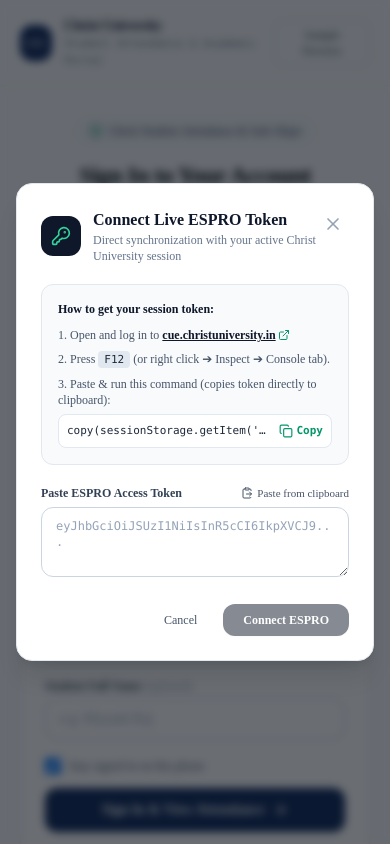
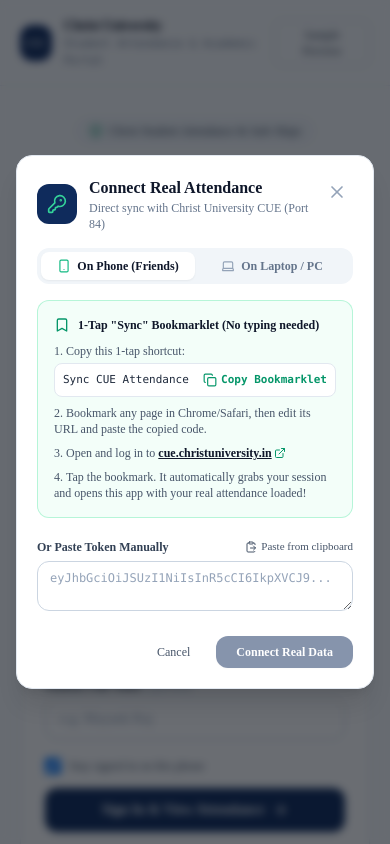
Before and after one commit to M20A03/Christ-Attendace-System, a Next.js app in the folder frontend/: page / in a window 390 px wide. Both pictures are taken after a click on the button "Connect Live ESPRO Session (Real Data)". Shown: the top 844 px of the page. Built offline with nearby package versions, Linux system fonts and the light colour scheme; no server answers.

Commit message:
feat: add 1-tap mobile bookmarklet & URL sync for friends

```diff
--- a/frontend/app/page.tsx
+++ b/frontend/app/page.tsx
@@ -31,10 +31,28 @@ export default function LandingPage() {
   const [studentName, setStudentName] = useState("");
   const [rememberMe, setRememberMe] = useState(true);
 
-  // Auto-redirect if already signed in on this phone/browser
+  // Auto-redirect if already signed in, or handle ?token= param from Bookmarklet/URL
   useEffect(() => {
     if (typeof window !== "undefined") {
       const params = new URLSearchParams(window.location.search);
+      const incomingToken = params.get("token");
+
+      if (incomingToken) {
+        setLoading(true);
+        import("@/lib/api").then(({ loginWithEsproToken }) => {
+          loginWithEsproToken(incomingToken.trim())
+            .then(() => {
+              window.history.replaceState({}, document.title, window.location.pathname);
+              router.replace("/dashboard");
+            })
+            .catch((err) => {
+              setError("ESPRO session token invalid or expired. Please sync again from CUE.");
+              setLoading(false);
+            });
+        });
+        return;
+      }
+
       if (params.get("expired") === "true") {
         setSessionExpired(true);
       } else if (hasActiveSession()) {
--- a/frontend/components/EsproTokenModal.tsx
+++ b/frontend/components/EsproTokenModal.tsx
@@ -3,7 +3,19 @@
 import React, { useState } from "react";
 import { useRouter } from "next/navigation";
 import { loginWithEsproToken } from "@/lib/api";
-import { KeyRound, X, Check, Copy, ExternalLink, AlertCircle, Loader2, ClipboardPaste } from "lucide-react";
+import {
+  KeyRound,
+  X,
+  Check,
+  Copy,
+  ExternalLink,
+  AlertCircle,
+  Loader2,
+  ClipboardPaste,
+  Smartphone,
+  Laptop,
+  Bookmark,
+} from "lucide-react";
 
 interface EsproTokenModalProps {
   isOpen: boolean;
@@ -16,14 +28,24 @@ export const EsproTokenModal: React.FC<EsproTokenModalProps> = ({ isOpen, onClos
   const [loading, setLoading] = useState(false);
   const [error, setError] = useState<string | null>(null);
   const [copiedSnippet, setCopiedSnippet] = useState(false);
+  const [copiedBookmarklet, setCopiedBookmarklet] = useState(false);
+  const [mode, setMode] = useState<"phone" | "laptop">("phone");
 
   if (!isOpen) return null;
 
+  const bookmarkletCode = `javascript:location.href='https://christ-attendance-viewer.vercel.app/?token='+encodeURIComponent(sessionStorage.getItem('token')||'')`;
+
+  const copyBookmarklet = () => {
+    navigator.clipboard.writeText(bookmarkletCode);
+    setCopiedBookmarklet(true);
+    setTimeout(() => setCopiedBookmarklet(false), 2500);
+  };
+
   const copyConsoleSnippet = () => {
-    const code = `copy(sessionStorage.getItem('token') || localStorage.getItem('token') || '')`;
+    const code = `copy(sessionStorage.getItem('token') || '')`;
     navigator.clipboard.writeText(code);
     setCopiedSnippet(true);
-    setTimeout(() => setCopiedSnippet(false), 2000);
+    setTimeout(() => setCopiedSnippet(false), 2500);
   };
 
   const handlePasteFromClipboard = async () => {
@@ -34,7 +56,7 @@ export const EsproTokenModal: React.FC<EsproTokenModalProps> = ({ isOpen, onClos
         setError(null);
       }
     } catch {
-      setError("Clipboard read permission denied. Please paste manually into the box.");
+      setError("Clipboard permission denied. Please paste manually into the box.");
     }
   };
 
@@ -46,7 +68,6 @@ export const EsproTokenModal: React.FC<EsproTokenModalProps> = ({ isOpen, onClos
       return;
     }
 
-    // Strip wrapping quotes or JSON if copied raw
     if ((cleaned.startsWith('"') && cleaned.endsWith('"')) || (cleaned.startsWith("'") && cleaned.endsWith("'"))) {
       cleaned = cleaned.slice(1, -1).trim();
     }
@@ -54,9 +75,7 @@ export const EsproTokenModal: React.FC<EsproTokenModalProps> = ({ isOpen, onClos
       try {
         const parsed = JSON.parse(cleaned);
         cleaned = parsed.token || parsed.access_token || cleaned;
-      } catch {
-        // keep as is
-      }
+      } catch {}
     }
 
     setLoading(true);
@@ -75,19 +94,19 @@ export const EsproTokenModal: React.FC<EsproTokenModalProps> = ({ isOpen, onClos
 
   return (
     <div className="fixed inset-0 z-50 flex items-center justify-center p-4 bg-slate-950/60 backdrop-blur-sm animate-in fade-in duration-200">
-      <div className="relative w-full max-w-lg bg-white dark:bg-slate-900 rounded-2xl border border-slate-200 dark:border-slate-800 shadow-xl p-6 sm:p-7 space-y-5">
+      <div className="relative w-full max-w-lg bg-white dark:bg-slate-900 rounded-2xl border border-slate-200 dark:border-slate-800 shadow-xl p-5 sm:p-7 space-y-4 max-h-[90vh] overflow-y-auto">
         {/* Header */}
         <div className="flex items-start justify-between">
           <div className="flex items-center gap-3">
-            <div className="w-10 h-10 rounded-xl bg-slate-900 dark:bg-slate-800 text-white flex items-center justify-center flex-shrink-0">
+            <div className="w-10 h-10 rounded-xl bg-[#0f2b5c] text-white flex items-center justify-center flex-shrink-0">
               <KeyRound className="w-5 h-5 text-emerald-400" />
             </div>
             <div>
               <h3 className="font-bold text-slate-900 dark:text-white text-base">
-                Connect Live ESPRO Token
+                Connect Real Attendance
               </h3>
               <p className="text-xs text-slate-500 dark:text-slate-400">
-                Direct synchronization with your active Christ University session
+                Direct sync with Christ University CUE (Port 84)
               </p>
             </div>
           </div>
@@ -100,6 +119,35 @@ export const EsproTokenModal: React.FC<EsproTokenModalProps> = ({ isOpen, onClos
           </button>
         </div>
 
+        {/* Tab Selector: Phone vs Laptop */}
+        <div className="flex rounded-xl bg-slate-100 dark:bg-slate-800 p-1 text-xs font-semibold">
+          <button
+            type="button"
+            onClick={() => setMode("phone")}
+            className={`flex-1 py-1.5 rounded-lg transition-colors flex items-center justify-center gap-1.5 ${
+              mode === "phone"
+                ? "bg-white dark:bg-slate-900 text-slate-900 dark:text-white shadow-sm"
+                : "text-slate-500 hover:text-slate-800 dark:hover:text-slate-200"
+            }`}
+          >
+            <Smartphone className="w-3.5 h-3.5 text-emerald-500" />
+            <span>On Phone (Friends)</span>
+          </button>
+
+          <button
+            type="button"
+            onClick={() => setMode("laptop")}
+            className={`flex-1 py-1.5 rounded-lg transition-colors flex items-center justify-center gap-1.5 ${
+              mode === "laptop"
+                ? "bg-white dark:bg-slate-900 text-slate-900 dark:text-white shadow-sm"
+                : "text-slate-500 hover:text-slate-800 dark:hover:text-slate-200"
+            }`}
+          >
+            <Laptop className="w-3.5 h-3.5 text-slate-400" />
+            <span>On Laptop / PC</span>
+          </button>
+        </div>
+
         {/* Error notification */}
         {error && (
           <div className="p-3.5 rounded-xl bg-rose-50 dark:bg-rose-950/40 border border-rose-200 dark:border-rose-900 text-rose-700 dark:text-rose-300 text-xs flex items-start gap-2">
@@ -108,29 +156,72 @@ export const EsproTokenModal: React.FC<EsproTokenModalProps> = ({ isOpen, onClos
           </div>
         )}
 
-        {/* 3-Step Guide */}
-        <div className="p-4 rounded-xl bg-slate-50 dark:bg-slate-850 border border-slate-200 dark:border-slate-800 text-xs space-y-2.5 text-slate-700 dark:text-slate-300">
-          <p className="font-semibold text-slate-900 dark:text-slate-100">
-            How to get your session token:
+        {/* Phone Guide */}
+        {mode === "phone" ? (
+          <div className="p-4 rounded-xl bg-emerald-50/60 dark:bg-emerald-950/20 border border-emerald-200/80 dark:border-emerald-800/40 text-xs space-y-2.5 text-slate-700 dark:text-slate-300">
+            <div className="flex items-center gap-2">
+              <Bookmark className="w-4 h-4 text-emerald-600 dark:text-emerald-400" />
+              <p className="font-bold text-slate-900 dark:text-slate-100">
+                1-Tap "Sync" Bookmarklet (No typing needed)
               </p>
+            </div>
             <ol className="list-decimal list-inside space-y-2 text-slate-600 dark:text-slate-400">
+              <li>
+                Copy this 1-tap shortcut:
+                <div className="mt-1 flex items-center justify-between p-2 rounded-lg bg-white dark:bg-slate-900 border border-slate-200 dark:border-slate-800 font-mono text-[11px] text-slate-800 dark:text-slate-200">
+                  <span className="truncate pr-2">Sync CUE Attendance</span>
+                  <button
+                    type="button"
+                    onClick={copyBookmarklet}
+                    className="flex items-center gap-1 text-[11px] font-bold text-emerald-600 dark:text-emerald-400 hover:underline flex-shrink-0"
+                  >
+                    {copiedBookmarklet ? <Check className="w-3.5 h-3.5" /> : <Copy className="w-3.5 h-3.5" />}
+                    {copiedBookmarklet ? "Copied!" : "Copy Bookmarklet"}
+                  </button>
+                </div>
+              </li>
+              <li>
+                Bookmark any page in Chrome/Safari, then edit its URL and paste the copied code.
+              </li>
               <li>
                 Open and log in to{" "}
                 <a
                   href="https://cue.christuniversity.in"
                   target="_blank"
                   rel="noreferrer"
-                className="text-slate-900 dark:text-slate-100 font-semibold underline inline-flex items-center gap-0.5"
+                  className="text-slate-900 dark:text-slate-100 font-bold underline inline-flex items-center gap-0.5"
                 >
                   cue.christuniversity.in <ExternalLink className="w-3 h-3 text-emerald-600" />
                 </a>
               </li>
               <li>
-              Press <kbd className="px-1.5 py-0.5 rounded bg-slate-200 dark:bg-slate-700 font-mono text-[11px] text-slate-800 dark:text-slate-200">F12</kbd> (or right click ➔ Inspect ➔ Console tab).
+                Tap the bookmark. It automatically grabs your session and opens this app with your real attendance loaded!
+              </li>
+            </ol>
+          </div>
+        ) : (
+          <div className="p-4 rounded-xl bg-slate-50 dark:bg-slate-850 border border-slate-200 dark:border-slate-800 text-xs space-y-2 text-slate-700 dark:text-slate-300">
+            <p className="font-semibold text-slate-900 dark:text-slate-100">
+              How to get your token on PC / Mac:
+            </p>
+            <ol className="list-decimal list-inside space-y-1.5 text-slate-600 dark:text-slate-400">
+              <li>
+                Log in to{" "}
+                <a
+                  href="https://cue.christuniversity.in"
+                  target="_blank"
+                  rel="noreferrer"
+                  className="text-slate-900 dark:text-slate-100 font-medium underline inline-flex items-center gap-0.5"
+                >
+                  cue.christuniversity.in <ExternalLink className="w-3 h-3 text-emerald-600" />
+                </a>
               </li>
               <li>
-              Paste & run this command (copies token directly to clipboard):
-              <div className="mt-1.5 flex items-center justify-between p-2 rounded-lg bg-white dark:bg-slate-900 border border-slate-200 dark:border-slate-800 font-mono text-[11px] text-slate-800 dark:text-slate-200">
+                Press <kbd className="px-1 py-0.5 rounded bg-slate-200 dark:bg-slate-700 font-mono text-[10px]">F12</kbd> ➔ Console.
+              </li>
+              <li>
+                Run this command to copy token:
+                <div className="mt-1 flex items-center justify-between p-2 rounded-lg bg-white dark:bg-slate-900 border border-slate-200 dark:border-slate-800 font-mono text-[11px] text-slate-800 dark:text-slate-200">
                   <span className="truncate pr-2">copy(sessionStorage.getItem('token'))</span>
                   <button
                     type="button"
@@ -144,13 +235,14 @@ export const EsproTokenModal: React.FC<EsproTokenModalProps> = ({ isOpen, onClos
               </li>
             </ol>
           </div>
+        )}
 
         {/* Token Form */}
-        <form onSubmit={handleConnect} className="space-y-4">
+        <form onSubmit={handleConnect} className="space-y-3.5 pt-1">
           <div>
             <div className="flex items-center justify-between mb-1.5">
               <label className="block text-xs font-semibold text-slate-700 dark:text-slate-300">
-                Paste ESPRO Access Token
+                Or Paste Token Manually
               </label>
               <button
                 type="button"
@@ -162,11 +254,11 @@ export const EsproTokenModal: React.FC<EsproTokenModalProps> = ({ isOpen, onClos
               </button>
             </div>
             <textarea
-              rows={3}
+              rows={2}
               value={tokenInput}
               onChange={(e) => setTokenInput(e.target.value)}
               placeholder="eyJhbGciOiJSUzI1NiIsInR5cCI6IkpXVCJ9..."
-              className="w-full px-3.5 py-2.5 rounded-xl border border-slate-300 dark:border-slate-700 bg-white dark:bg-slate-800 text-xs font-mono text-slate-900 dark:text-slate-100 placeholder-slate-400 focus:outline-none focus:ring-2 focus:ring-slate-900 dark:focus:ring-slate-400"
+              className="w-full px-3 py-2 rounded-xl border border-slate-300 dark:border-slate-700 bg-white dark:bg-slate-800 text-xs font-mono text-slate-900 dark:text-slate-100 placeholder-slate-400 focus:outline-none focus:ring-2 focus:ring-slate-900 dark:focus:ring-slate-400"
             />
           </div>
 
@@ -181,10 +273,10 @@ export const EsproTokenModal: React.FC<EsproTokenModalProps> = ({ isOpen, onClos
             <button
               type="submit"
               disabled={loading || !tokenInput.trim()}
-              className="px-5 py-2 rounded-xl bg-slate-900 hover:bg-slate-800 text-white text-xs font-semibold disabled:opacity-50 transition-colors flex items-center gap-1.5 shadow-sm"
+              className="px-5 py-2 rounded-xl bg-[#0f2b5c] hover:bg-[#1e3a8a] text-white text-xs font-semibold disabled:opacity-50 transition-colors flex items-center gap-1.5 shadow-sm"
             >
               {loading && <Loader2 className="w-3.5 h-3.5 animate-spin" />}
-              <span>{loading ? "Verifying..." : "Connect ESPRO"}</span>
+              <span>{loading ? "Fetching Real Data..." : "Connect Real Data"}</span>
             </button>
           </div>
         </form>
```
Lines whose indentation alone changed are shown as unchanged.
